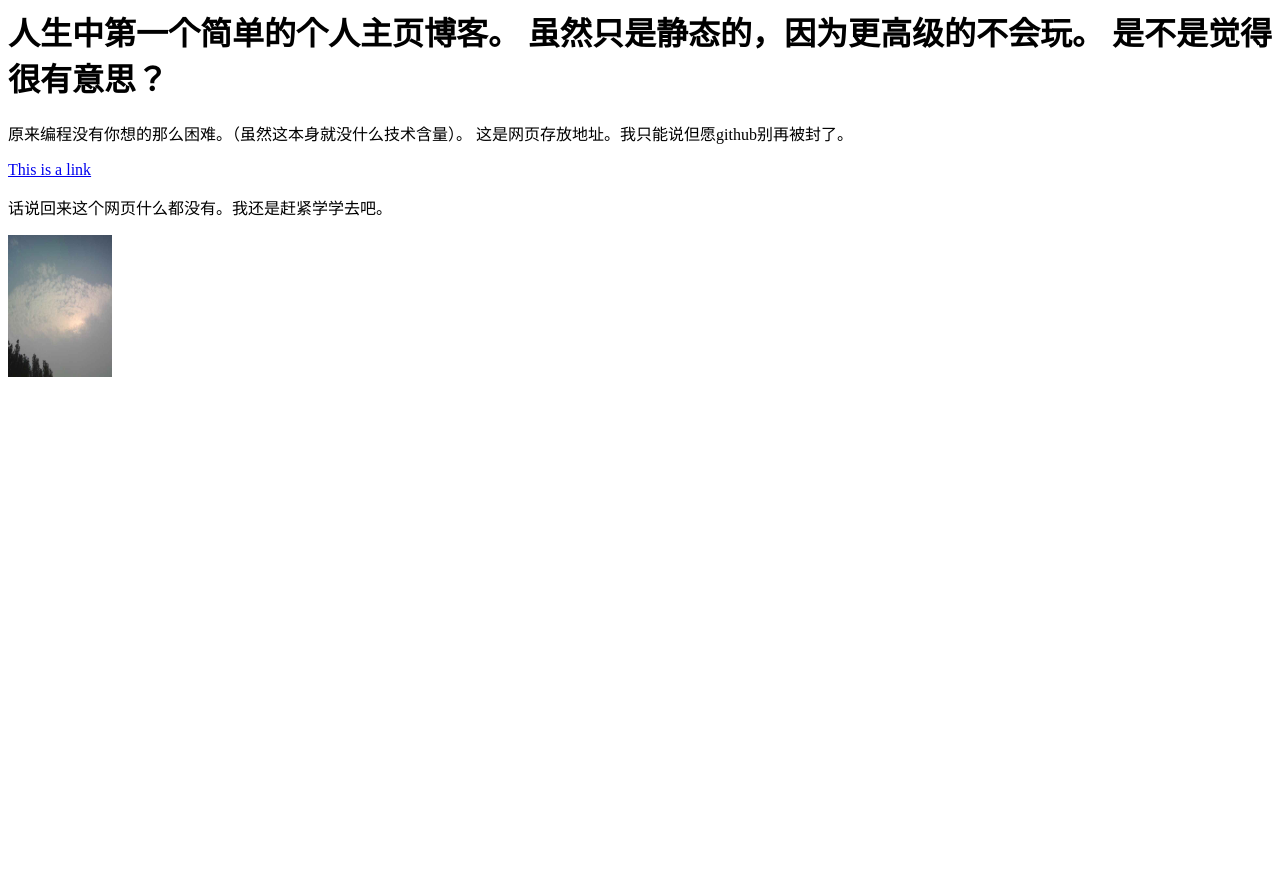
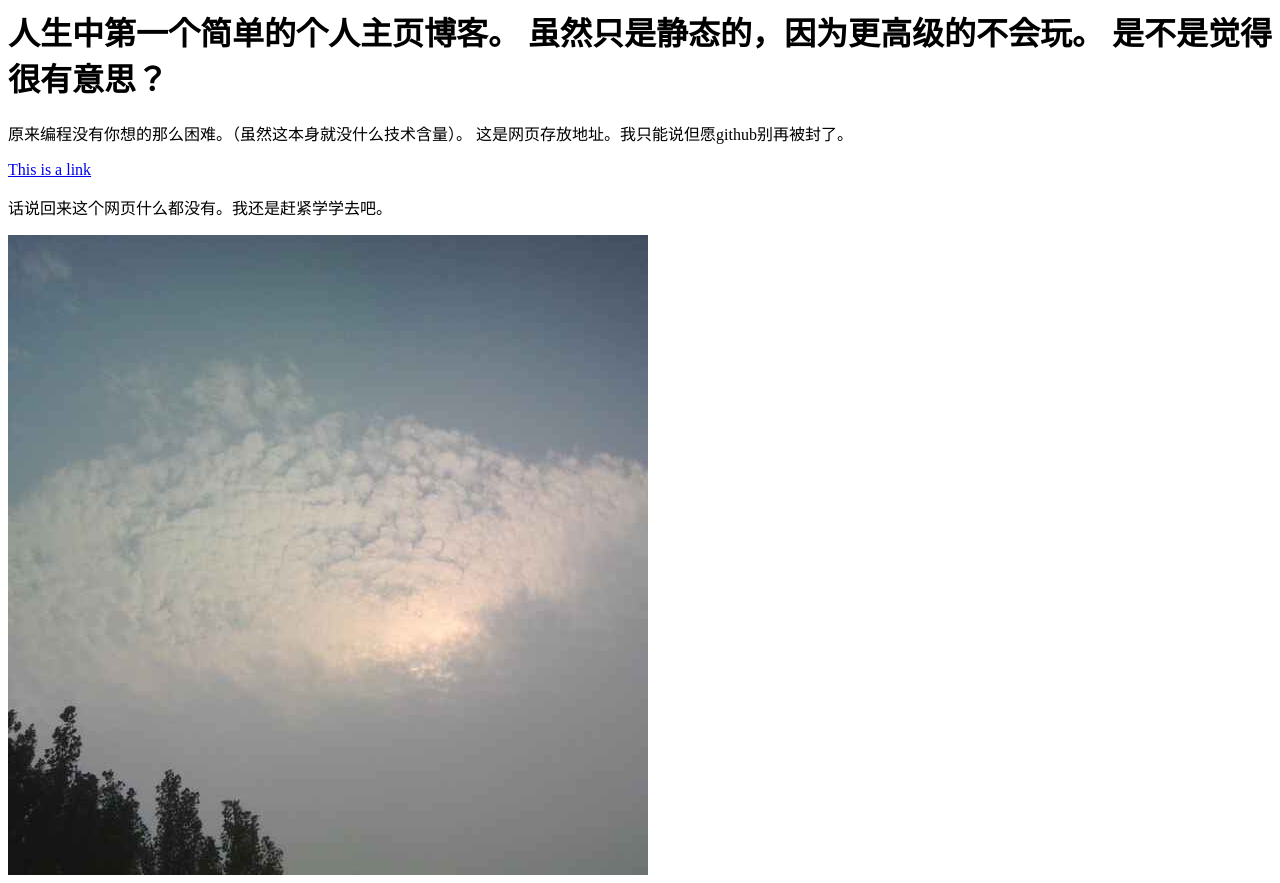
Before and after one commit to w15tp/blog, a plain HTML site: page index.html in a window 1280 px wide. Before the commit the page ends 800 px from the top, so only its background shows below. Drawn offline with Linux system fonts and the light colour scheme.

Commit message:
Update index.html

```diff
--- a/index.html
+++ b/index.html
@@ -13,6 +13,6 @@
             </p>
             话说回来这个网页什么都没有。我还是赶紧学学去吧。
         </p>
-        <img src="blog/likethis.jpg" width="104" height="142" />
+        <img src="blog/likethis.jpg"  />
     </body>
 </html>
```
